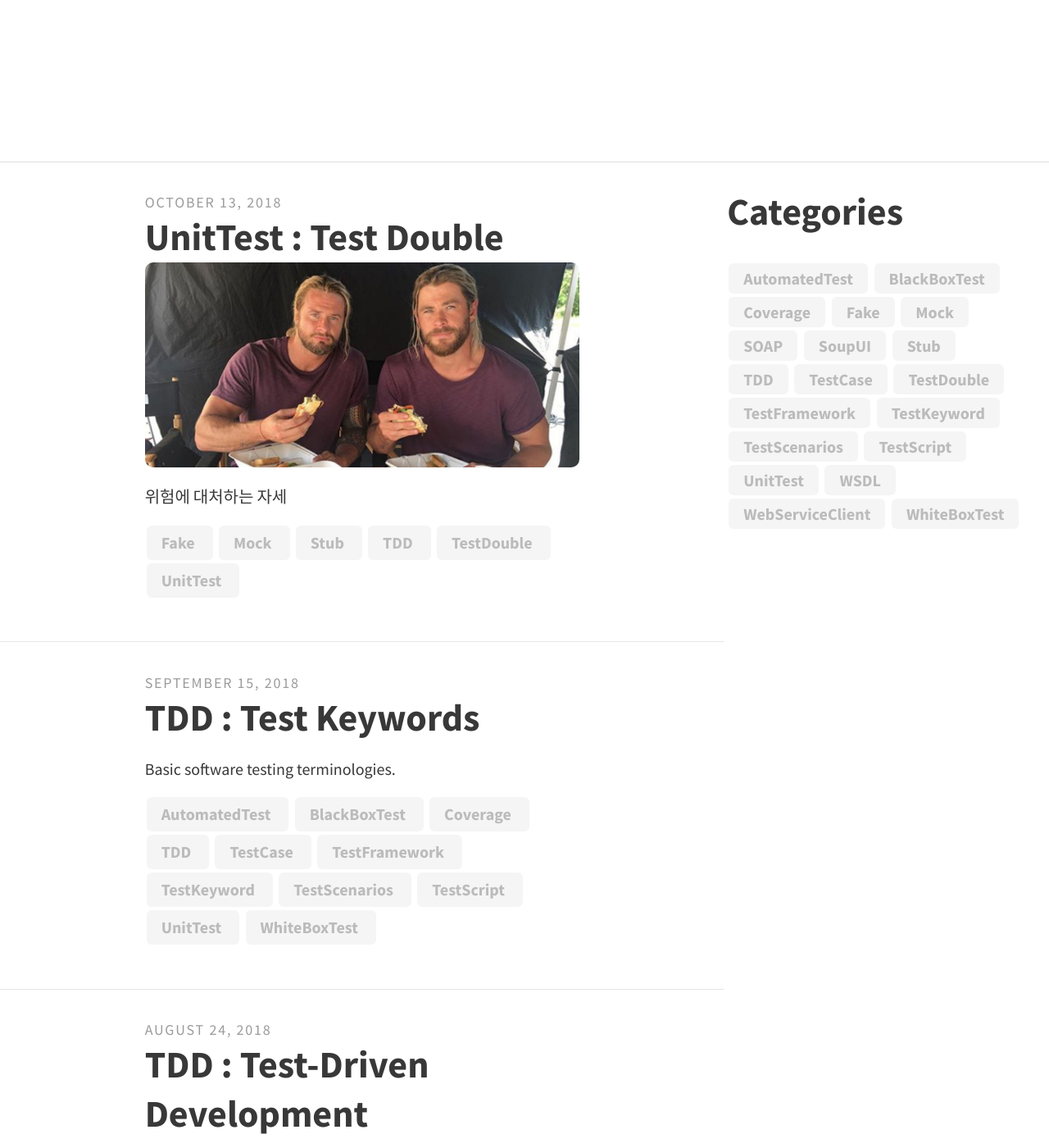
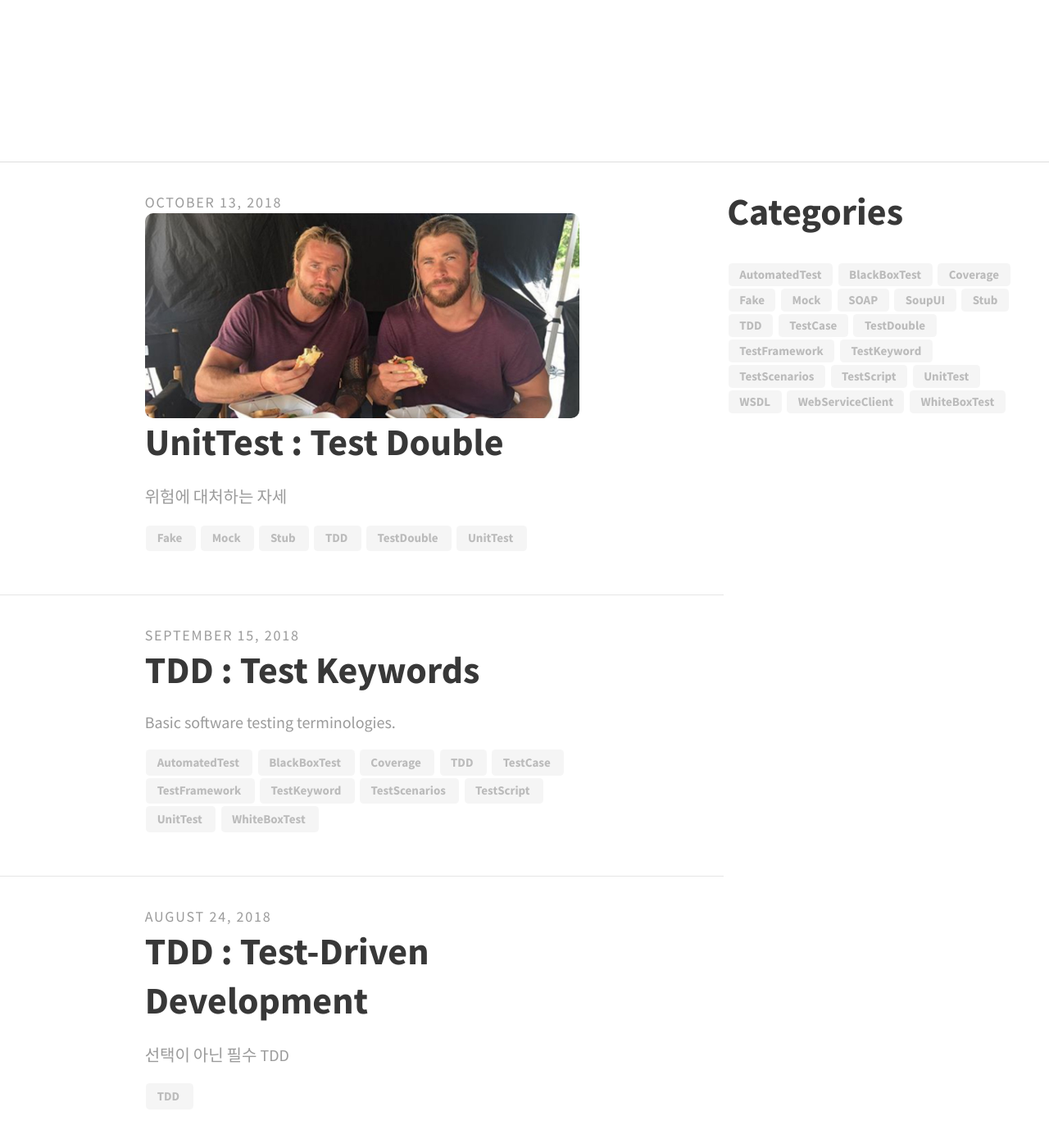
Before and after one commit to gmoon92/gmoon92.github.io, a Jekyll site: the page built from index.html, in a window 1280 px wide and 1400 px high, scrolled down 277 px. Shown: the whole window at 82% size. Built offline with Jekyll 4.4.1, drawn with Linux system fonts in a browser that asks for light colours; the list of posts is cut into pages by our own code.

Commit message:
head css modify, jquery nav modify by gmun

```diff
--- a/_layouts/home.html
+++ b/_layouts/home.html
@@ -18,21 +18,19 @@ layout: default
 		    <div class="post-teaser">
 		      <span>
 		          <header>
-		            <p class="meta">
-		              {{ post.date | date: "%B %-d, %Y" }}
-		            </p>
+		          	<p class="meta">{{ post.date | date: "%B %-d, %Y" }}</p>
+
+		          	{% if post.thumbnail %}
+				    <div class="post-img">
+				        <img src="{{ site.baseurl }}/{{ post.thumbnail }}">
+				    </div>
+				    {% endif %}
 		            <h1>
 		              <a class="post-link" href="{{ post.url | prepend: site.baseurl }}">
 		                {{ post.title }}
 		              </a>
 		            </h1>
 		          </header>
-
-		          {% if post.thumbnail %}
-			      <div class="post-img">
-			         <img src="{{ site.baseurl }}/{{ post.thumbnail }}">
-			      </div>
-			      {% endif %}
 
 		          <div class="excerpt">
 		          	{%if post.subtitle %}
--- a/assets/css/custom-main.css
+++ b/assets/css/custom-main.css
@@ -928,8 +928,13 @@ article em {
 	transform: scale(1.1)
 }
 
+.posts .post-teaser .excerpt{
+	color : rgba(56, 56, 56, 0.5);
+}
+
 .posts .excerpt {
-	margin-top: 1em
+	margin-top: 1em;
+
 }
 
 .posts .post-tags {
@@ -989,7 +994,7 @@ article em {
 .tag-list a.button {
 	margin: 0.1em;
     padding: 0.3em 0.9em;
-    font-size: 20px;
+    font-size: 15px;
     font-weight: bold;
     background: #0000000a;
     border: none;
@@ -1188,7 +1193,6 @@ article em {
 	line-height: 1.5;
 	float: right;
 	text-align: right;
-	display: block;
 	width: max-content;
 }
 
@@ -1374,10 +1378,8 @@ ul.share-buttons .sr-only {
 
 @media screen and (max-width: 768px) {
 
-	.posts .post-tags footer .tag-list {
-		height: 40px;
-	    overflow: hidden;
-	}
+	.posts .post-tags{ margin: 0px; }
+	.posts .post-tags footer .tag-list { display: none; }
 
 	.postsArea{width: 100%;}
 	.cateArea{display:none;}
@@ -1407,18 +1409,8 @@ ul.share-buttons .sr-only {
 		overflow: hidden;
 		transition: font-size .25s, margin .25s, padding .25s, opacity .25s .25s;
 	}
-	nav ul.hide {
-		display: none;
-		/*
-		width: 0px;
-    	height: 0px;
-		font-size: 0;
-		margin: 0;
-		opacity: 0;
-		padding: 0;
-		transition: opacity .25s, font-size .5s .25s, margin .25s .25s, padding
-			.5s .25s */
-	}
+	nav ul.hide { display: none; }
+	/*
 	nav ul.hide li {
 		width: 0px;
     	height: 0px;
@@ -1427,6 +1419,7 @@ ul.share-buttons .sr-only {
 		width: 0px;
     	height: 0px;
 	}
+	*/
 	nav li {
 		width: 100%;
 		float: left;
```
